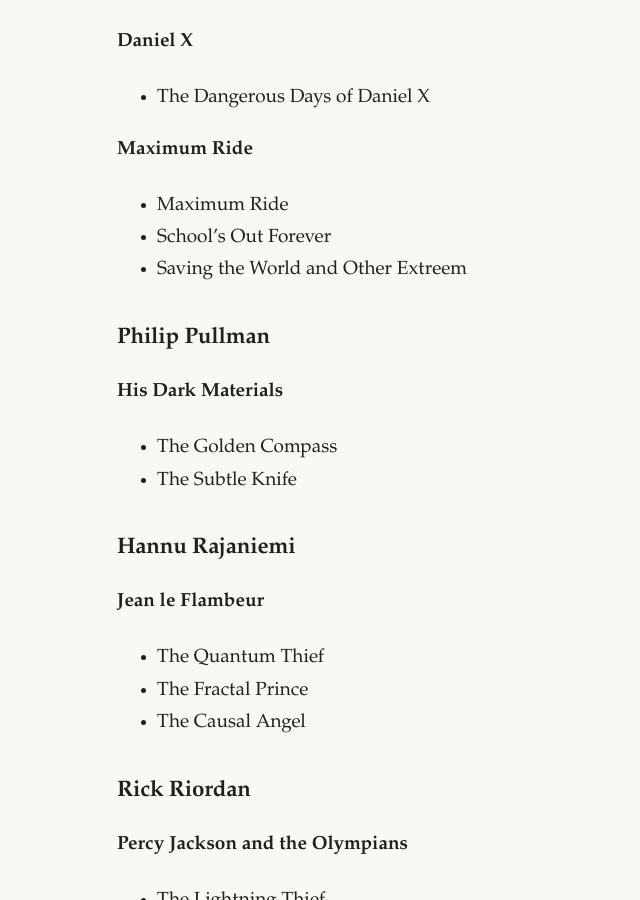
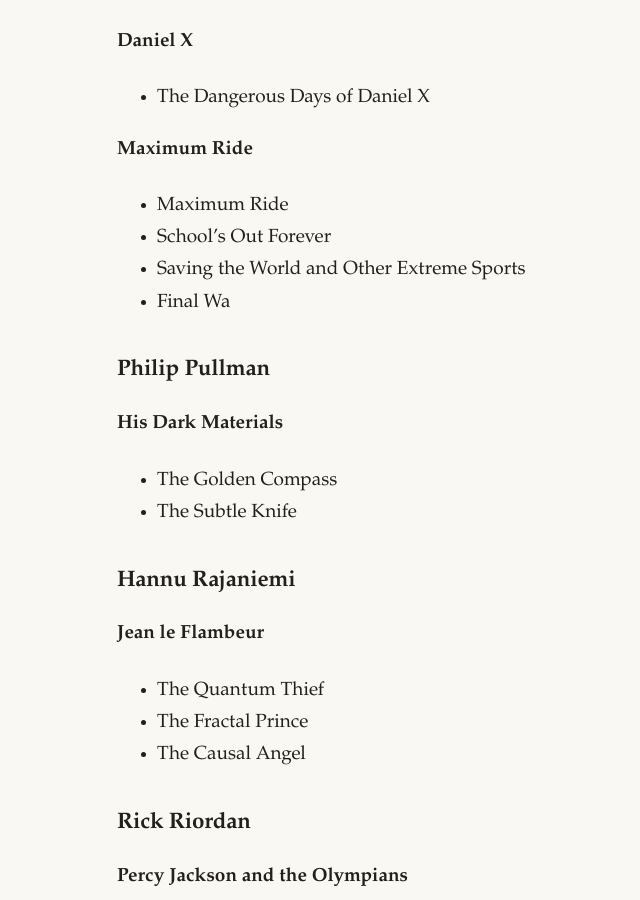
Before and after one commit to topearebi/aroamjti, a Jekyll site: the page built from books.md, in a window 1280 px wide and 900 px high, scrolled down 5008 px. Shown: the whole window, without its empty margins (219-859 px from the left). Built offline with Jekyll 4.4.1, drawn with Linux system fonts in a browser that asks for light colours.

Commit message:
Last Sync: 2026-07-04 11:48 (Mobile)

```diff
--- a/books.md
+++ b/books.md
@@ -148,7 +148,8 @@
 **Maximum Ride**
   - Maximum Ride
   - School's Out Forever
-  - Saving the World and Other Extreem
+  - Saving the World and Other Extreme Sports
+  - Final Wa
 
 ### Philip Pullman
 
```
